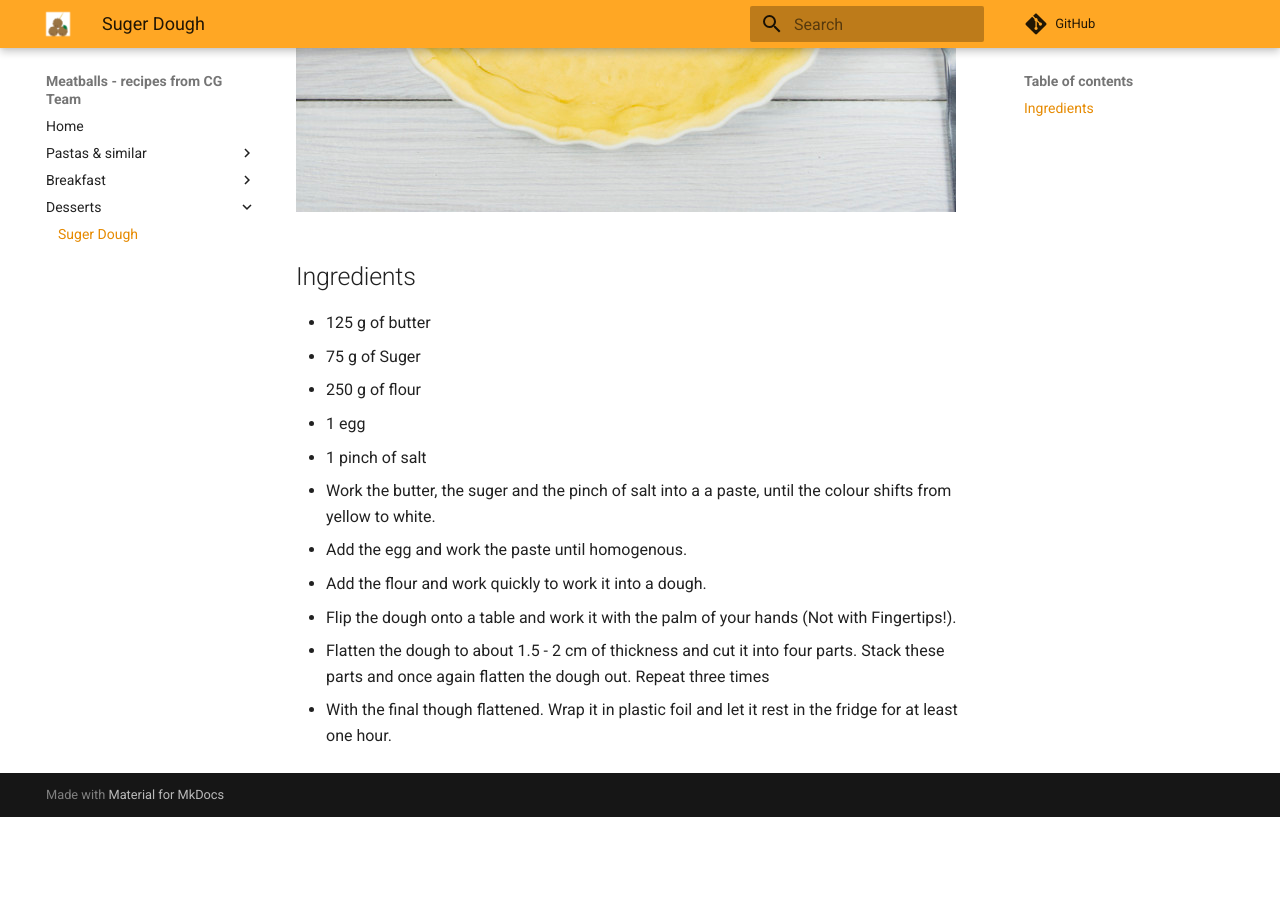
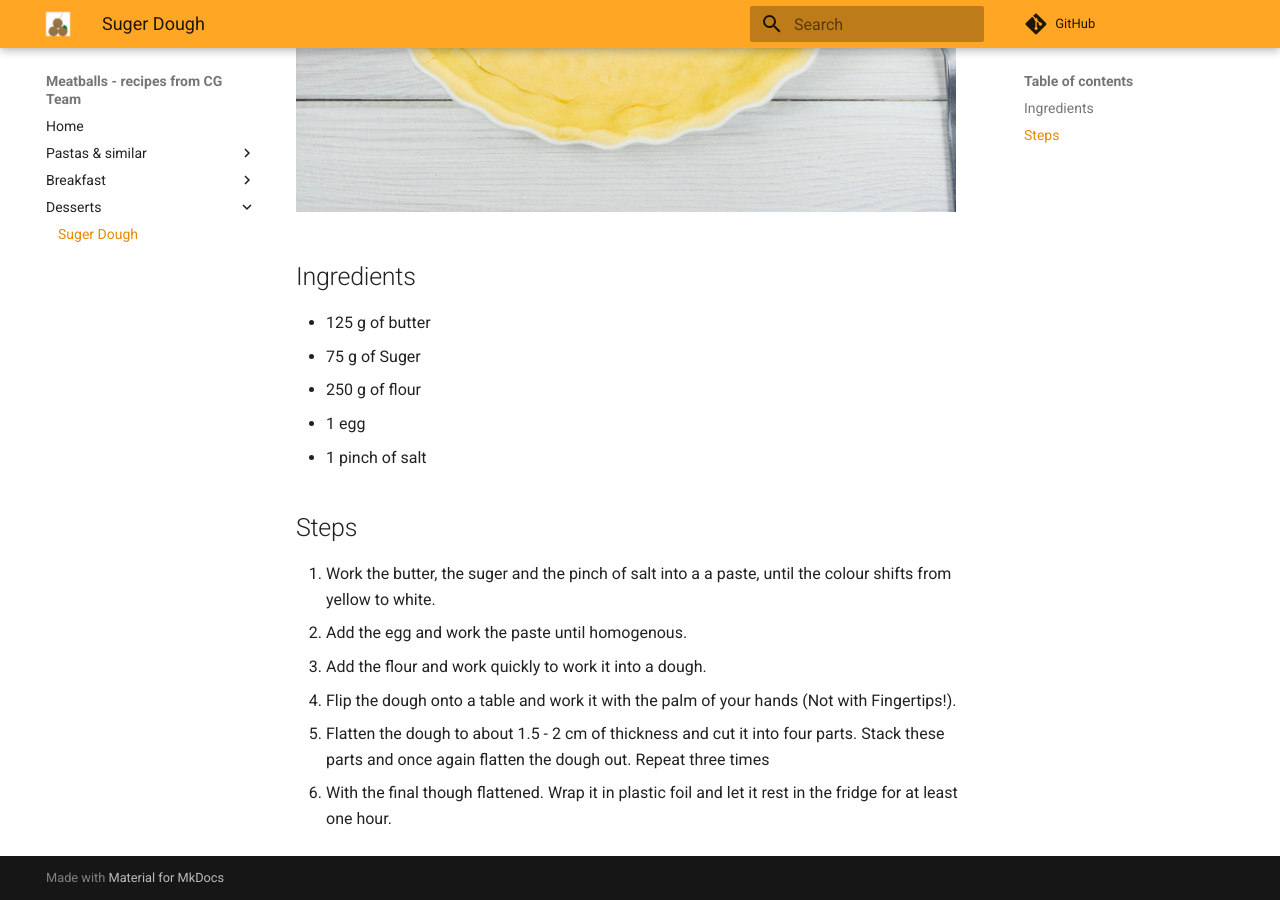
Before and after one commit to Clinical-Genomics/meatballs, an MkDocs documentation site: the page built from docs/Desserts/Suger_dough.md, in a window 1280 px wide and 900 px high, scrolled down 628 px. Built offline with MkDocs 1.6.1 and Material for MkDocs 9.7.7, drawn with Linux system fonts in a browser that asks for light colours; comment, search, counter and statistics services are not loaded; before the commit the page ends 1445 px from its top, so only the background shows below that.

Commit message:
Looks nicer now

```diff
--- a/docs/Desserts/Suger_dough.md
+++ b/docs/Desserts/Suger_dough.md
@@ -6,7 +6,7 @@
 - 250 g of flour
 - 1 egg
 - 1 pinch of salt
-
+## Steps
 1. Work the butter, the suger and the pinch of salt into a a paste, until the colour shifts from yellow to white.
 2. Add the egg and work the paste until homogenous.
 3. Add the flour and work quickly to work it into a dough.
```
